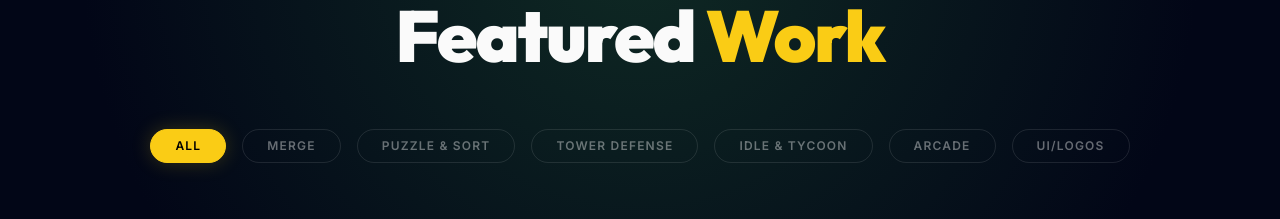
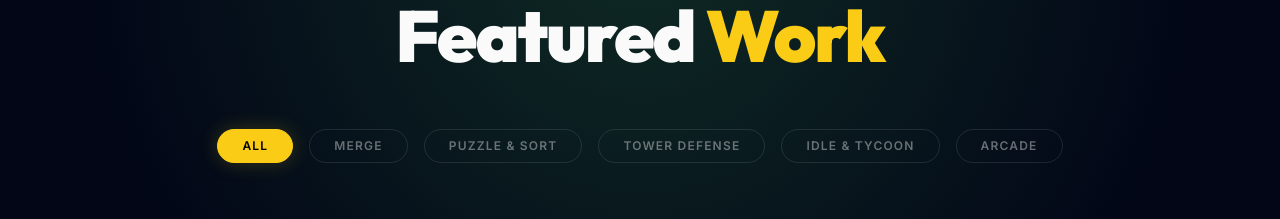
Before and after one commit to vishal-khudai/portfolio, a React (Vite) app: page / in a window 1280 px wide. Shown: the part 1180-1399 px from the top of the page. Built offline with nearby package versions, Linux system fonts and the light colour scheme.

Commit message:
feat: Improve section styling and filter functionality
Adds `relative` class to section elements for improved styling capabilities. Also refines the project categories by removing the "UI/Logos" option and removes an unused image entry from the Gallery component.

```diff
--- a/src/components/AboutArsenal.tsx
+++ b/src/components/AboutArsenal.tsx
@@ -17,7 +17,7 @@ export function AboutArsenal() {
   };
 
   return (
-    <section id="about" className="py-32 px-6">
+    <section id="about" className="py-32 px-6 relative">
       <div className="max-w-7xl mx-auto">
         <div className="grid grid-cols-1 lg:grid-cols-2 gap-24 items-start">
           {/* Left: About / The Story */}
--- a/src/components/Contact.tsx
+++ b/src/components/Contact.tsx
@@ -49,7 +49,7 @@ export function Contact() {
   };
 
   return (
-    <section id="contact" className="py-32 px-6">
+    <section id="contact" className="py-32 px-6 relative">
       <div className="max-w-7xl mx-auto">
         <div className="grid grid-cols-1 lg:grid-cols-2 gap-24">
           {/* Left: Contact Info */}
--- a/src/components/Gallery.tsx
+++ b/src/components/Gallery.tsx
@@ -30,7 +30,6 @@ const ARTWORKS = [
   { id: 38, category: "Map", src: "https://lh3.googleusercontent.com/d/1a2Qnfzc3h9fiBptMcvYAx9brshmIes5d" },
   { id: 39, category: "Map", src: "https://lh3.googleusercontent.com/d/167OlBYEAHowgiihYLRX5Df4x1ShagEdk" },
   { id: 40, category: "Map", src: "https://lh3.googleusercontent.com/d/1fkM1JEUM9NH7jeegl7yY7sQ0OP8SlA__" },
-  { id: 41, category: "Map", src: "https://lh3.googleusercontent.com/d/15WPs9H1Ttmlwn69qJ2LA_Z6FvoVvRzd" },
   { id: 42, category: "Map", src: "https://lh3.googleusercontent.com/d/1IklgtfAeUSaltRxNk8MyUvv8VvRsBeiK" },
   { id: 43, category: "Map", src: "https://lh3.googleusercontent.com/d/1RJ_mRlDgM60zDepU-tkLLNlig_CSkWvi" },
   { id: 44, category: "Map", src: "https://lh3.googleusercontent.com/d/1OxO1nLmw3cJz9S7-5kN5NPQ6yrlCrZb0" },
--- a/src/components/ProjectGallery.tsx
+++ b/src/components/ProjectGallery.tsx
@@ -4,7 +4,7 @@ import { PROJECTS } from "../constants";
 import { Sparkles, ArrowRight, Spline, Box, Brush, Image as ImageIcon, Sparkles as SparklesIcon } from "lucide-react";
 import { cn } from "../lib/utils";
 
-const CATEGORIES = ["All", "Merge", "Puzzle & Sort", "Tower Defense", "Idle & Tycoon", "Arcade", "UI/Logos"] as const;
+const CATEGORIES = ["All", "Merge", "Puzzle & Sort", "Tower Defense", "Idle & Tycoon", "Arcade"] as const;
 
 export function ProjectGallery() {
   const [activeCategory, setActiveCategory] = useState<typeof CATEGORIES[number]>("All");
@@ -45,7 +45,7 @@ export function ProjectGallery() {
   };
 
   return (
-    <section id="projects" className="py-24 px-6">
+    <section id="projects" className="py-24 px-6 relative">
       <div className="max-w-7xl mx-auto">
         <div className="text-center mb-16">
           <motion.div
```
